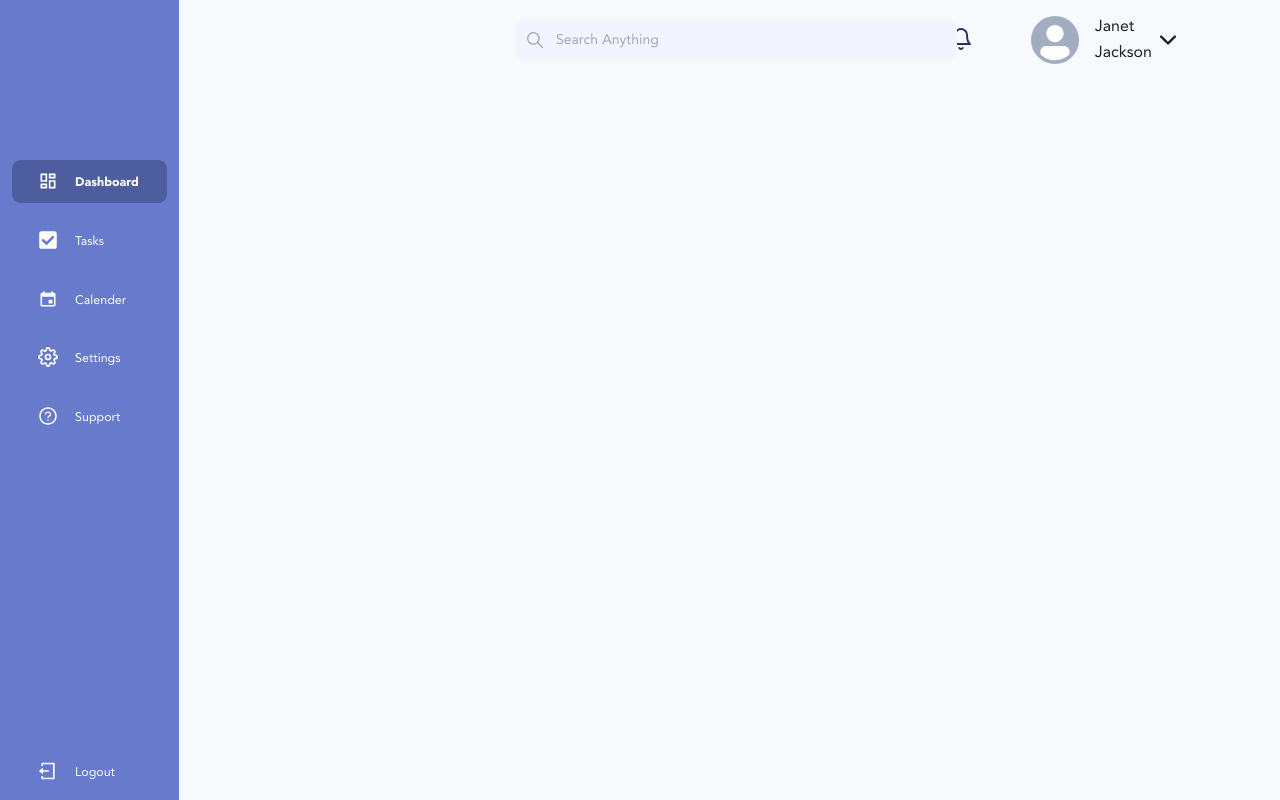
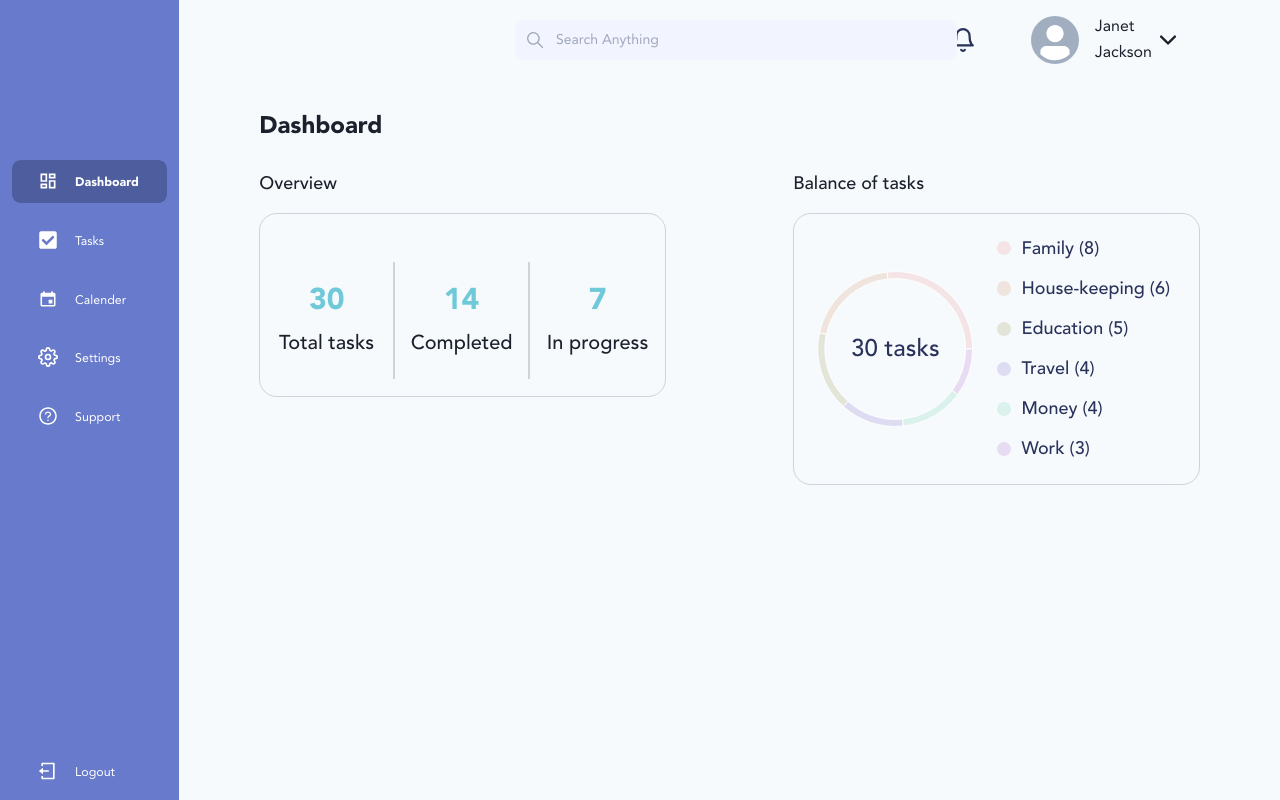
Before and after one commit to DziiOG/todolist-dashboard, a React (Create React App) app: page /dashboard in a window 1280 px wide. Built offline with nearby package versions, Linux system fonts and the light colour scheme.

Commit message:
seeting dashboard

```diff
--- /dev/null
+++ b/src/components/DashBoard/BalanceOfTasks/DoughnutChart/index.js
@@ -0,0 +1,25 @@
+import PropTypes from 'prop-types'
+import React from 'react'
+import { PieChart, Pie, Cell } from 'recharts'
+
+const DoughnutChart = ({ data }) => (
+  <PieChart width={230} height={230}>
+    <Pie
+      data={data || []}
+      nameKey='name'
+      cx='50%'
+      cy='50%'
+      innerRadius={80}
+      fill='#82ca9d'
+    >
+      {(data || []).map(entry => (
+        <Cell key={entry.id} cursor='pointer' fill={entry.color} />
+      ))}
+    </Pie>
+  </PieChart>
+)
+DoughnutChart.propTypes = {
+  data: PropTypes.array
+}
+
+export default DoughnutChart
--- /dev/null
+++ b/src/components/DashBoard/BalanceOfTasks/index.js
@@ -0,0 +1,84 @@
+/* eslint-disable no-unused-vars */
+import React from 'react'
+import { Box, GridItem, Text, Flex } from '@chakra-ui/react'
+import { rem } from 'helpers/misc'
+import DoughnutChart from './DoughnutChart'
+// import Doughnut from './DoughnutChart'
+
+const BalanceOfTasks = () => {
+  const tasks = [
+    { category: 'Family', total: 8, color: '#E58D8D33', id: 1 },
+    { category: 'House-keeping', color: '#CB916733', total: 6, id: 2 },
+    { category: 'Education', color: '#8A904833', total: 5, id: 3 },
+    { category: 'Travel', color: '#7367CB33', total: 4, id: 4 },
+    { category: 'Money', total: 4, color: '#67CBAC33', id: 5 },
+    { category: 'Work', total: 3, color: '#A867CB33', id: 6 }
+  ]
+  return (
+    <GridItem>
+      <Text
+        fontWeight={500}
+        fontFamily='Avenir'
+        fontSize='lg'
+        mb={{ ...rem(16) }}
+      >
+        Balance of tasks
+      </Text>
+      <Box
+        minH={{ ...rem(207) }}
+        w='100%'
+        borderRadius={{ ...rem(20) }}
+        border='1px solid #29325A33;'
+        py={{ md: 5 }}
+      >
+        <Flex w='100%' align='space-between' justify='center'>
+          <Flex align='center' justify='center' w='50%' position='relative'>
+            <Text
+              color='#29325A'
+              fontFamily='Avenir'
+              fontSize='2xl'
+              fontWeight={500}
+              position='absolute'
+            >
+              30 tasks
+            </Text>
+            <DoughnutChart
+              data={tasks.map(task => ({
+                name: task.category,
+                color: task.color,
+                value: task.total
+              }))}
+            />
+          </Flex>
+          <Box w='50%'>
+            <Flex h='100%' justify='space-between' w='100%' direction='column'>
+              {tasks.map(taskItem => (
+                <Flex key={taskItem.id} align='center'>
+                  <Box
+                    rounded='full'
+                    bg={`${taskItem.color} 0% 0% no-repeat padding-box`}
+                    w={{ ...rem(16) }}
+                    h={{ ...rem(16) }}
+                    mr={{ ...rem(12) }}
+                  />
+                  <Text
+                    fontWeight={500}
+                    fontSize='lg'
+                    color='#29325A'
+                    fontFamily='Avenir'
+                  >
+                    {taskItem.category} ({taskItem.total})
+                  </Text>
+                </Flex>
+              ))}
+            </Flex>
+          </Box>
+        </Flex>
+      </Box>
+    </GridItem>
+  )
+}
+
+BalanceOfTasks.propTypes = {}
+
+export default BalanceOfTasks
--- /dev/null
+++ b/src/components/DashBoard/Overview/index.js
@@ -0,0 +1,87 @@
+import React from 'react'
+import { Box, Flex, Grid, GridItem, Heading, Text } from '@chakra-ui/react'
+import { rem } from 'helpers/misc'
+
+const Overview = () => {
+  const overview = [
+    {
+      total: 30,
+      title: 'Total tasks',
+      id: 1
+    },
+    {
+      total: 14,
+      title: 'Completed',
+      id: 1
+    },
+    {
+      total: 7,
+      title: 'In progress',
+      id: 1
+    }
+  ]
+  return (
+    <GridItem>
+      <Text
+        fontWeight={500}
+        fontFamily='Avenir'
+        fontSize='lg'
+        mb={{ ...rem(16) }}
+      >
+        Overview
+      </Text>
+      <Box
+        minH={{ ...rem(207) }}
+        w='100%'
+        borderRadius={{ ...rem(20) }}
+        border='1px solid #29325A33;'
+      >
+        <Flex h='100%%' w='100%' justify='center' align='center'>
+          <Grid
+            mt={{ md: 12 }}
+            h='100%'
+            w='100%'
+            templateColumns='repeat(3, 1fr)'
+          >
+            {overview.map((item, index) => (
+              <GridItem key={item.id}>
+                <Flex
+                  direction='column'
+                  justify='center'
+                  align='center'
+                  w='100%'
+                  minH={{ ...rem(132) }}
+                  borderRight={
+                    overview.length - 1 !== index
+                      ? '2px solid #29325A33'
+                      : 'transparent'
+                  }
+                >
+                  <Heading
+                    fontFamily='Avenir'
+                    fontWeight={900}
+                    fontSize='3xl'
+                    color='#6FC9D9'
+                  >
+                    {item.total}
+                  </Heading>
+                  <Text
+                    mt={{ ...rem(10) }}
+                    fontWeight={500}
+                    fontFamily='Avenir'
+                    fontSize='xl'
+                  >
+                    {item.title}
+                  </Text>
+                </Flex>
+              </GridItem>
+            ))}
+          </Grid>
+        </Flex>
+      </Box>
+    </GridItem>
+  )
+}
+Overview.propTypes = {}
+
+export default Overview
--- a/src/index.js
+++ b/src/index.js
@@ -1,5 +1,6 @@
 import React, { Suspense } from 'react'
-import { createRoot } from 'react-dom/client'
+import ReactDOM from 'react-dom'
+
 import { ChakraProvider } from '@chakra-ui/react'
 import './assets/styles/index.css'
 import { theme } from 'theme/theme'
@@ -7,8 +8,11 @@ import App from 'container/App'
 import { QueryClient, QueryClientProvider } from 'react-query'
 import { ReactQueryDevtools } from 'react-query/devtools'
 // import Spinner from 'components/FetchCard/Spinner'
+import { Chart as ChartJS, ArcElement, Tooltip, Legend } from 'chart.js'
 
 import reportWebVitals from './reportWebVitals'
+
+ChartJS.register(ArcElement, Tooltip, Legend)
 
 const queryClient = new QueryClient({
   defaultOptions: {
@@ -18,10 +22,8 @@ const queryClient = new QueryClient({
     }
   }
 })
-const container = document.getElementById('root')
-const root = createRoot(container)
 
-root.render(
+ReactDOM.render(
   <ChakraProvider theme={theme}>
     <QueryClientProvider client={queryClient}>
       <Suspense>
@@ -29,7 +31,8 @@ root.render(
       </Suspense>
       <ReactQueryDevtools initialIsOpen={false} />
     </QueryClientProvider>
-  </ChakraProvider>
+  </ChakraProvider>,
+  document.getElementById('root')
 )
 
 // If you want to start measuring performance in your app, pass a function
--- a/src/pages/dashboard/index.js
+++ b/src/pages/dashboard/index.js
@@ -1,8 +1,29 @@
+import { Box, Grid, Heading } from '@chakra-ui/react'
+import BalanceOfTasks from 'components/DashBoard/BalanceOfTasks'
+import Overview from 'components/DashBoard/Overview'
 import Layout from 'container/Layout'
+import { rem } from 'helpers/misc'
 import React from 'react'
 
-const DashBoard = () => <Layout page={1} />
+const DashBoard = () => (
+  <Layout page={1}>
+    <Box w='100%'>
+      <Heading fontFamily='Avenir' fontWeight={900} fontSize='2xl'>
+        Dashboard
+      </Heading>
 
+      <Grid
+        mt={{ ...rem(32) }}
+        w='100%'
+        gap={{ ...rem(143) }}
+        templateColumns={{ md: 'repeat(2, 1fr)' }}
+      >
+        <Overview />
+        <BalanceOfTasks />
+      </Grid>
+    </Box>
+  </Layout>
+)
 DashBoard.propTypes = {}
 
 export default DashBoard
--- a/src/theme/custom-icons.js
+++ b/src/theme/custom-icons.js
@@ -17,7 +17,7 @@ export const ChevronDown = createIcon({
 
 export const Bell = createIcon({
   displayName: 'Bell',
-  viewBox: '"0 0 20 21.996',
+  viewBox: '0 0 20 21.996',
   path: (
     <g
       id='Icon_feather-bell'
```
Also changed, not shown: package.json (+73 -21 lines), src/components/Table/index.js (added), 2 other files (tests, documents, lock files or other folders).
